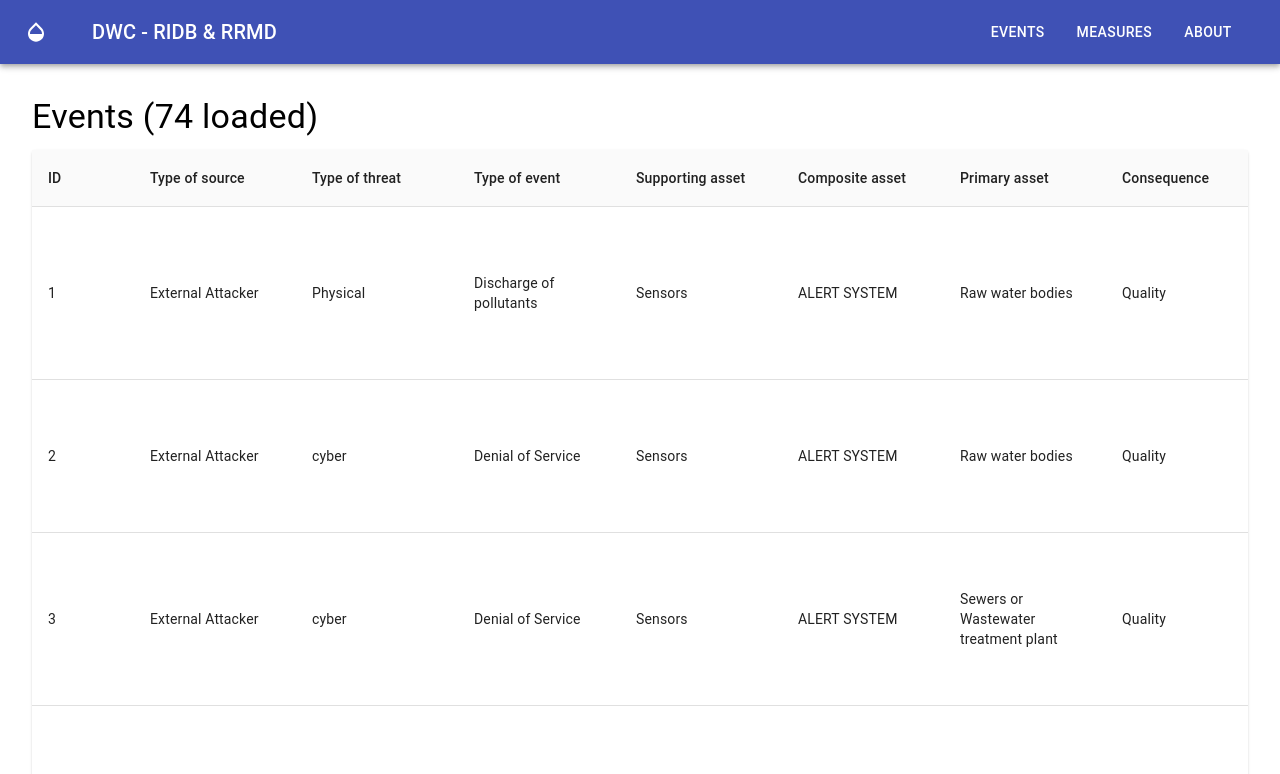
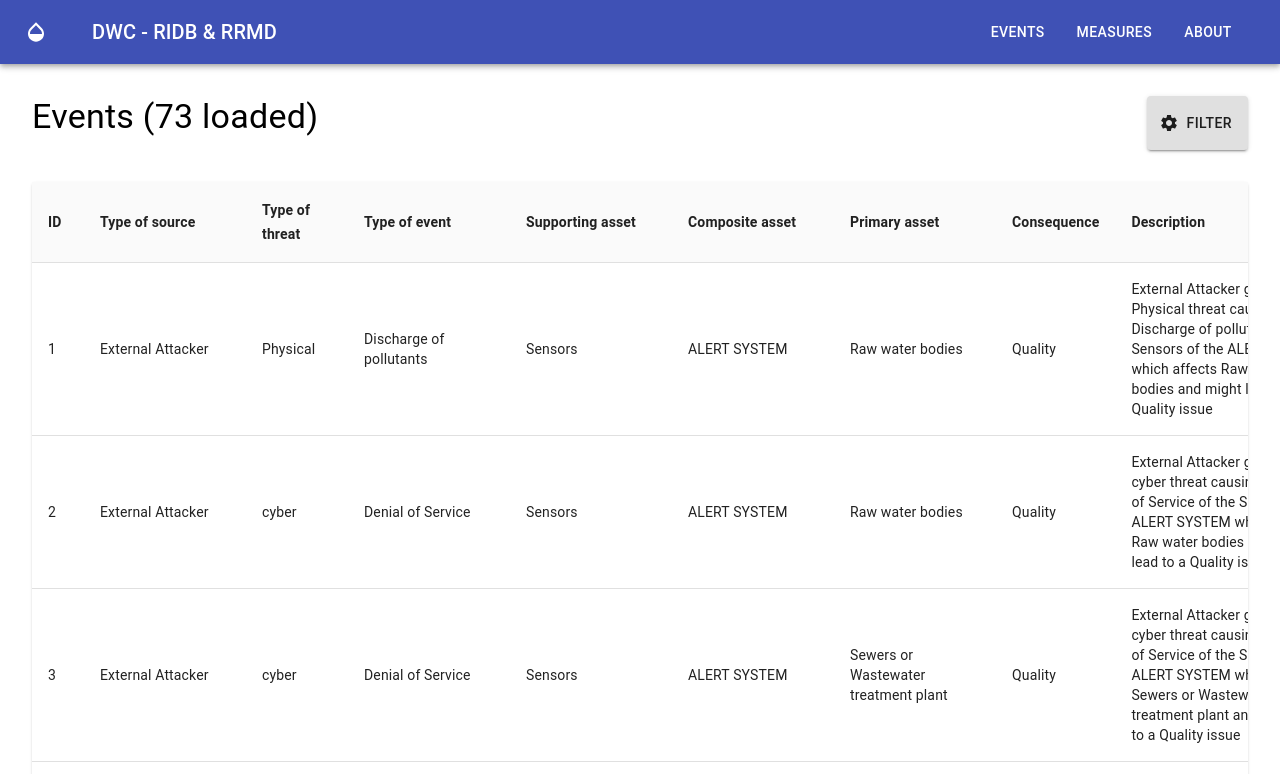
Before and after one commit to SINTEF-Infosec/dwc-risk-explorer, a React (Create React App) app: page /events in a window 1280 px wide. Shown: the top 774 px of the page. Built offline with nearby package versions, Linux system fonts and the light colour scheme.

Commit message:
Add basic filtering capabilities.

```diff
--- a/public/resources/events.json
+++ b/public/resources/events.json
@@ -1431,20 +1431,5 @@
       "30",
       "66"
     ]
-  },
-  {
-    "id": "48",
-    "type_of_source": null,
-    "type_of_threat": null,
-    "type_of_event": null,
-    "supporting_asset": null,
-    "composite_asset": null,
-    "primary_asset": null,
-    "consequence": null,
-    "description": "None generates a None threat causing a None of the None of the None which affects None and might lead to a None issue",
-    "example": null,
-    "measures": [
-      "None"
-    ]
   }
 ]
--- a/src/Pages/EventsPage.jsx
+++ b/src/Pages/EventsPage.jsx
@@ -1,4 +1,4 @@
-import React, {useEffect, useState} from "react";
+import React, {useCallback, useEffect, useState} from "react";
 import {GetAllEvents} from "../DataProvider/provider";
 import {makeStyles} from "@material-ui/core/styles";
 import Paper from '@material-ui/core/Paper';
@@ -12,6 +12,17 @@ import TableRow from '@material-ui/core/TableRow';
 import {useHistory} from "react-router-dom";
 import {Box, Typography} from "@material-ui/core";
 import CircularProgress from "@material-ui/core/CircularProgress";
+import Button from "@material-ui/core/Button";
+import FormControl from "@material-ui/core/FormControl";
+import InputLabel from "@material-ui/core/InputLabel";
+import Select from "@material-ui/core/Select";
+import MenuItem from "@material-ui/core/MenuItem";
+import TextField from "@material-ui/core/TextField";
+import IconButton from "@material-ui/core/IconButton";
+import DeleteIcon from '@material-ui/icons/Delete';
+import AddIcon from '@material-ui/icons/Add';
+import SettingsIcon from '@material-ui/icons/Settings';
+import ClearAllIcon from '@material-ui/icons/ClearAll';
 
 const useStyles = makeStyles((theme) => ({
     root: {
@@ -26,7 +37,14 @@ const useStyles = makeStyles((theme) => ({
     progressBox: {
         textAlign: "center",
         padding: theme.spacing(10)
-    }
+    },
+    formControl: {
+        margin: theme.spacing(1),
+        minWidth: 120,
+    },
+    selectEmpty: {
+        marginTop: theme.spacing(2),
+    },
 }));
 
 function StickyHeadEventTable({columns, rows}) {
@@ -57,15 +75,15 @@ function StickyHeadEventTable({columns, rows}) {
                                     align={column.align}
                                     style={{minWidth: column.minWidth}}
                                 >
-                                    {column.label}
+                                    <strong>{column.label}</strong>
                                 </TableCell>
                             ))}
                         </TableRow>
                     </TableHead>
                     <TableBody>
-                        {rows.slice(page * rowsPerPage, page * rowsPerPage + rowsPerPage).map((row) => {
+                        {rows.slice(page * rowsPerPage, page * rowsPerPage + rowsPerPage).map((row, idx) => {
                             return (
-                                <TableRow hover role="checkbox" tabIndex={-1} key={row.code}
+                                <TableRow hover role="checkbox" tabIndex={-1} key={idx}
                                           onClick={() => history.push('/events/' + row.id)}>
                                     {columns.map((column) => {
                                         const value = row[column.id];
@@ -94,34 +112,157 @@ function StickyHeadEventTable({columns, rows}) {
     );
 }
 
+
 function EventsPage() {
     const [events, setEvents] = useState([])
+    const [allEvents, setAllEvents] = useState([])
+    const [showFilters, setShowFilters] = useState(false);
     const classes = useStyles()
 
+    // Filters
+    const [filters, setFilters] = useState([])
+
+    const availableFilters = ["Type of source", "Type of threat", "Type of event", "Supporting asset", "Composite asset", "Primary asset", "Consequence"]
+    const filtersMapping = {
+        "Type of source": "type_of_source",
+        "Type of threat": "type_of_threat",
+        "Type of event": "type_of_event",
+        "Supporting asset": "supporting_asset",
+        "Composite asset": "composite_asset",
+        "Primary asset": "primary_asset",
+        "Consequence": "consequence"
+    }
+
+    const handleChange = (idx) => (event) => {
+        const newFilters = [...filters];
+        newFilters[idx]["field"] = event.target.value;
+        setFilters(newFilters);
+        applyFilters(newFilters)
+    }
+
+    const handleTextChange = (idx) => (event) => {
+        const newFilters = [...filters];
+        newFilters[idx]["value"] = event.target.value;
+        setFilters(newFilters);
+        applyFilters(newFilters)
+    }
+
+    const handleDelete = (idx) => () => {
+        const newFilters = [...filters]
+        newFilters.splice(idx, 1);
+        setFilters(newFilters);
+        applyFilters(newFilters)
+    }
+
+    const handleAddFilter = () => {
+        const newFilters = [...filters]
+        newFilters.push({"field": availableFilters[0], "value": ""})
+        setFilters(newFilters)
+    }
+
+    const handleClearAllFilters = () => {
+        setFilters([])
+    }
+
+    const applyFilters = useCallback((filters) => {
+        let filteredEvents = allEvents
+
+        // successive filtering for each of the defined filter
+        filters.forEach((filter) => {
+            filteredEvents = filteredEvents.filter((event) => {
+                if (filter["value"].length === 0) {
+                    return true
+                }
+
+                if (event[filtersMapping[filter["field"]]].toLowerCase().includes(filter["value"].toLowerCase())) {
+                    return true
+                }
+
+                return false
+            })
+        })
+
+        setEvents(filteredEvents)
+    })
+
     useEffect(() => {
-        GetAllEvents().then((events) => setEvents(events))
+        GetAllEvents().then((events) => {setEvents(events); setAllEvents(events)})
     }, [])
 
     const columns = [
-        {id: 'id', label: 'ID', minWidth: 70},
+        {id: 'id', label: 'ID', minWidth: 20},
         {id: 'type_of_source', label: 'Type of source', minWidth: 130},
-        {id: 'type_of_threat', label: 'Type of threat', minWidth: 130},
+        {id: 'type_of_threat', label: 'Type of threat', minWidth: 70},
         {id: 'type_of_event', label: 'Type of event', minWidth: 130},
         {id: 'supporting_asset', label: 'Supporting asset', minWidth: 130},
         {id: 'composite_asset', label: 'Composite asset', minWidth: 130},
         {id: 'primary_asset', label: 'Primary asset', minWidth: 130},
-        {id: 'consequence', label: 'Consequence', minWidth: 130},
+        {id: 'consequence', label: 'Consequence', minWidth: 70},
         {id: 'description', label: 'Description', minWidth: 200},
         {id: 'example', label: 'Example', minWidth: 200},
     ];
 
     return (
         <div className={classes.pageContainer}>
-            <Typography id={"title"} variant="h4" gutterBottom>
-                Events ({events.length} loaded)
-            </Typography>
+            <Box display="flex" flexDirection={"row"} style={{marginBottom: "2em"}}>
+                <Typography id={"title"} variant="h4" gutterBottom>
+                    Events ({events.length} loaded)
+                </Typography>
+                <Box flexGrow={1} p={1} m={1}/>
+                <Button variant="contained" startIcon={<SettingsIcon/>} onClick={() => setShowFilters(!showFilters)} >
+                    Filter
+                </Button>
+            </Box>
             {
-                events.length > 0 ?
+                showFilters ? <Paper className={classes.root}>
+                    <Box display="flex" flexDirection={"column"} m={2} p={1}>
+                        <Typography id={"filters-title"} variant="h6" gutterBottom>
+                            Filters
+                        </Typography>
+                        {
+                            filters.length > 0 ? filters.map((filter, idx) => {
+                                return (
+                                    <Box display={"flex"} flexDirection={"row"} m={1}>
+                                        <FormControl className={classes.formControl}>
+                                            <InputLabel id="Field">Field</InputLabel>
+                                            <Select
+                                                labelId={"field" + idx}
+                                                id={"field-" + idx}
+                                                value={filter["field"]}
+                                                onChange={handleChange(idx)}
+                                            >
+                                                {
+                                                    availableFilters.map((avFilter) => <MenuItem
+                                                        value={avFilter}>{avFilter}</MenuItem>)
+                                                }
+                                            </Select>
+                                        </FormControl>
+                                        <FormControl className={classes.formControl}>
+                                            <TextField id={"textfield-" + idx} label="Contains" value={filter["value"]} style={{width: "100%"}} onChange={handleTextChange(idx)}/>
+                                        </FormControl>
+                                        <IconButton aria-label="delete" onClick={handleDelete(idx)}>
+                                            <DeleteIcon />
+                                        </IconButton>
+                                    </Box>
+                                )
+                            }) : <Typography id={"no-filter"} variant="body1" gutterBottom>
+                                No filters
+                            </Typography>
+                        }
+                        <Box display={"flex"} flexDirection={"row-reverse"} m={1}>
+                            <Button aria-label="add" onClick={handleAddFilter} startIcon={<AddIcon/>} disabled={filters.length >= availableFilters.length}>
+                                Add filter
+                            </Button>
+                            <Button aria-label="add" onClick={handleClearAllFilters} disabled={filters.length === 0} startIcon={<ClearAllIcon/>}>
+                                Clear all
+                            </Button>
+                        </Box>
+
+                    </Box>
+                </Paper> : null
+            }
+            {
+                allEvents.length > 0 ?
                     <StickyHeadEventTable rows={events} columns={columns}/>
                     :
                     <Box className={classes.progressBox}>
```
